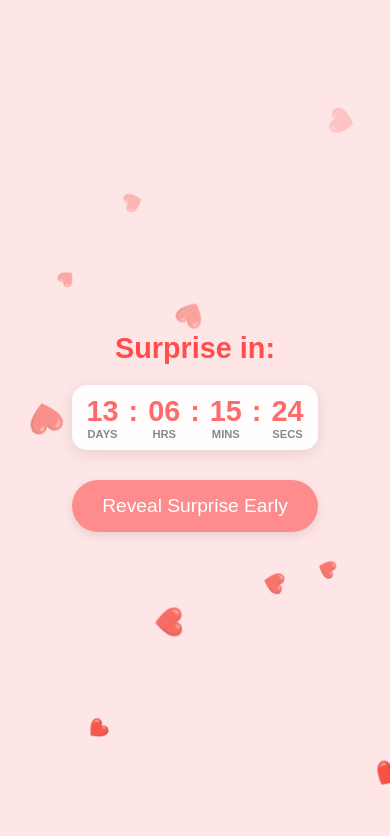
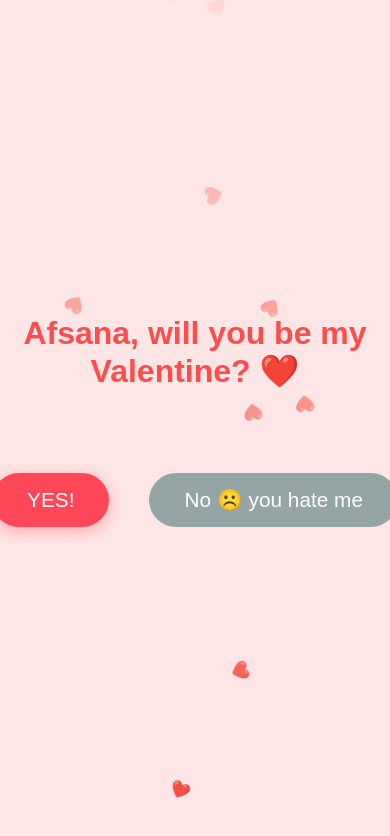
Before and after one commit to rayancreatesart/surprise, a plain HTML site: page index.html in a window 390 px wide. Drawn offline with Linux system fonts and the light colour scheme.

Commit message:
Add files via upload

```diff
--- a/index.html
+++ b/index.html
@@ -14,8 +14,41 @@
             color: #ff4d4d; overflow: hidden; position: relative;
         }
 
-        h1 { font-size: 2.2rem; margin-bottom: 20px; z-index: 10; padding: 0 10px; }
+        /* Section Visibility */
+        #invite-section { display: flex; flex-direction: column; align-items: center; z-index: 100; width: 100%; height: 100%; justify-content: center; }
+        #countdown-section { display: none; flex-direction: column; align-items: center; }
 
+        h1 { font-size: 2.5rem; margin-bottom: 40px; z-index: 10; padding: 0 20px; }
+
+        /* Button Layout */
+        .btn-container {
+            display: flex;
+            gap: 100px; /* Increased separation */
+            margin-top: 20px;
+            align-items: center;
+            justify-content: center;
+            min-height: 100px;
+        }
+
+        .btn {
+            padding: 15px 35px; font-size: 1.3rem; color: white;
+            border: none; border-radius: 50px; cursor: pointer;
+            transition: transform 0.2s; z-index: 10;
+        }
+
+        #yes-btn {
+            background-color: #ff4757;
+            box-shadow: 0 4px 15px rgba(255, 71, 87, 0.4);
+        }
+
+        #no-btn {
+            background-color: #95a5a6;
+            position: relative; /* Starts in place, then goes absolute */
+            transition: all 0.3s cubic-bezier(0.175, 0.885, 0.32, 1.275);
+            white-space: nowrap;
+        }
+
+        /* Existing Styles */
         #timer {
             font-size: 2.5rem; font-weight: bold;
             background: rgba(255, 255, 255, 0.9);
@@ -24,84 +57,126 @@
             color: #ff6b6b; display: flex; gap: 10px;
             margin-bottom: 30px; z-index: 10;
         }
-
         .time-segment { display: flex; flex-direction: column; align-items: center; }
         .label { font-size: 0.7rem; color: #888; text-transform: uppercase; }
 
-        .btn {
-            padding: 15px 30px; font-size: 1.2rem; color: white;
-            border: none; border-radius: 50px; cursor: pointer;
-            transition: transform 0.2s; z-index: 10;
+        #fake-reveal-btn { background-color: #ff8c8c; }
+        #reveal-btn { display: none; background-color: #ff4757; animation: pulse 2s infinite; }
+        #nice-try-msg { display: none; margin-top: 25px; font-size: 1.3rem; font-weight: bold; color: #d63031; }
+        #surprise-img { display: none; max-width: 90%; max-height: 70vh; border-radius: 15px; box-shadow: 0 10px 25px rgba(0,0,0,0.2); animation: fadeIn 1s ease-in; }
+
+        /* Heart Animations */
+        .heart { position: absolute; color: #ff4d4d; user-select: none; pointer-events: none; }
+        .float-heart { bottom: -20px; animation: floatUp linear forwards; }
+        .burst-heart { top: 50%; left: 50%; animation: burstOut 1.5s ease-out forwards; }
+
+        @keyframes floatUp { 0% { transform: translateY(0) rotate(0deg); opacity: 1; } 100% { transform: translateY(-110vh) rotate(360deg); opacity: 0; } }
+
+        @keyframes burstOut {
+            0% { transform: translate(-50%, -50%) scale(0); opacity: 1; }
+            100% { transform: translate(var(--x), var(--y)) scale(1.5) rotate(var(--r)); opacity: 0; }
         }
 
-        #fake-reveal-btn { background-color: #ff8c8c; box-shadow: 0 4px 10px rgba(0,0,0,0.1); }
-        #reveal-btn {
-            display: none; background-color: #ff4757;
-            box-shadow: 0 4px 15px rgba(255, 71, 87, 0.4);
-            animation: pulse 2s infinite;
-        }
+        @keyframes pulse { 0% { box-shadow: 0 0 0 0 rgba(255, 71, 87, 0.7); } 70% { box-shadow: 0 0 0 10px rgba(255, 71, 87, 0); } 100% { box-shadow: 0 0 0 0 rgba(255, 71, 87, 0); } }
+        @keyframes fadeIn { from { opacity: 0; transform: translateY(10px); } to { opacity: 1; transform: translateY(0); } }
 
-        #nice-try-msg {
-            display: none; margin-top: 25px; font-size: 1.3rem;
-            font-weight: bold; color: #d63031; z-index: 10;
-            animation: fadeIn 0.5s ease-in;
-        }
-
-        #surprise-img {
-            display: none; max-width: 90%; max-height: 70vh;
-            border-radius: 15px; box-shadow: 0 10px 25px rgba(0,0,0,0.2);
-            animation: fadeIn 1s ease-in; z-index: 20;
-        }
-
-        .heart {
-            position: absolute; bottom: -20px; color: #ff4d4d;
-            font-size: 20px; user-select: none; pointer-events: none;
-            animation: floatUp linear forwards;
-        }
-
-        @keyframes floatUp {
-            0% { transform: translateY(0) rotate(0deg); opacity: 1; }
-            100% { transform: translateY(-110vh) rotate(360deg); opacity: 0; }
-        }
-
-        @keyframes pulse {
-            0% { box-shadow: 0 0 0 0 rgba(255, 71, 87, 0.7); }
-            70% { box-shadow: 0 0 0 10px rgba(255, 71, 87, 0); }
-            100% { box-shadow: 0 0 0 0 rgba(255, 71, 87, 0); }
-        }
-
-        @keyframes fadeIn {
-            from { opacity: 0; transform: translateY(10px); }
-            to { opacity: 1; transform: translateY(0); }
-        }
-
-        @media (max-width: 400px) {
-            #timer { font-size: 1.8rem; padding: 10px 15px; }
-            h1 { font-size: 1.8rem; }
+        @media (max-width: 500px) {
+            .btn-container { gap: 40px; }
+            h1 { font-size: 2rem; }
         }
     </style>
 </head>
 <body>
 
+    <div id="invite-section">
+        <h1>Afsana, will you be my Valentine? ❤️</h1>
+        <div class="btn-container">
+            <button id="yes-btn" class="btn">YES!</button>
+            <button id="no-btn" class="btn">No ☹️ you hate me</button>
+        </div>
+    </div>
+
+    <div id="countdown-section">
         <h1 id="main-title">Surprise in:</h1>
-
         <div id="timer">
             <div class="time-segment"><span id="days">00</span><span class="label">Days</span></div> :
             <div class="time-segment"><span id="hours">00</span><span class="label">Hrs</span></div> :
             <div class="time-segment"><span id="minutes">00</span><span class="label">Mins</span></div> :
             <div class="time-segment"><span id="seconds">00</span><span class="label">Secs</span></div>
         </div>
-
         <button id="fake-reveal-btn" class="btn">Reveal Surprise Early</button>
         <div id="nice-try-msg">Nice Try Afsana!!! See you soon ❤️</div>
-
         <button id="reveal-btn" class="btn">Click Here ❤️</button>
-
         <img id="surprise-img" src="IMG_0197.jpg" alt="Surprise!">
+    </div>
 
     <audio id="bg-music" src="music.mp3" loop></audio>
+    <audio id="victory-sound" src="victory.mp3"></audio>
 
     <script>
+        const noBtn = document.getElementById('no-btn');
+        const yesBtn = document.getElementById('yes-btn');
+        const inviteSection = document.getElementById('invite-section');
+        const countdownSection = document.getElementById('countdown-section');
+        const victorySound = document.getElementById('victory-sound');
+
+        // NO button evasion
+        const moveNoButton = () => {
+            // Switch to absolute positioning on first move
+            noBtn.style.position = 'absolute';
+
+            // Calculate padding to keep button away from the very edge
+            const padding = 50;
+            const maxWidth = window.innerWidth - noBtn.offsetWidth - padding;
+            const maxHeight = window.innerHeight - noBtn.offsetHeight - padding;
+
+            const randomX = Math.max(padding, Math.random() * maxWidth);
+            const randomY = Math.max(padding, Math.random() * maxHeight);
+
+            noBtn.style.left = `${randomX}px`;
+            noBtn.style.top = `${randomY}px`;
+        };
+
+        noBtn.addEventListener('mouseover', moveNoButton);
+        noBtn.addEventListener('touchstart', (e) => {
+            e.preventDefault(); // Prevents clicking it while jumping on mobile
+            moveNoButton();
+        });
+
+        function createVictoryBurst() {
+            for(let i=0; i<30; i++) {
+                const heart = document.createElement('div');
+                heart.classList.add('heart', 'burst-heart');
+                heart.innerHTML = '❤️';
+                heart.style.setProperty('--x', `${(Math.random() - 0.5) * 600}px`);
+                heart.style.setProperty('--y', `${(Math.random() - 0.5) * 600}px`);
+                heart.style.setProperty('--r', `${Math.random() * 360}deg`);
+                document.body.appendChild(heart);
+                setTimeout(() => heart.remove(), 1500);
+            }
+        }
+
+        yesBtn.addEventListener('click', () => {
+            createVictoryBurst();
+            victorySound.play().catch(() => {});
+            setTimeout(() => {
+                inviteSection.style.display = 'none';
+                countdownSection.style.display = 'flex';
+            }, 600);
+        });
+
+        function createFloatHeart() {
+            const heart = document.createElement('div');
+            heart.classList.add('heart', 'float-heart');
+            heart.innerHTML = '❤️';
+            heart.style.left = Math.random() * 100 + 'vw';
+            heart.style.animationDuration = Math.random() * 3 + 2 + 's';
+            heart.style.opacity = Math.random();
+            document.body.appendChild(heart);
+            setTimeout(() => heart.remove(), 5000);
+        }
+        setInterval(createFloatHeart, 400);
+
         const countToDate = new Date("Feb 14, 2026 00:00:00").getTime();
         const testingMode = false;
 
@@ -113,26 +188,11 @@
         const imageElement = document.getElementById('surprise-img');
         const music = document.getElementById('bg-music');
 
-        function createHeart() {
-            const heart = document.createElement('div');
-            heart.classList.add('heart');
-            heart.innerHTML = '❤️';
-            heart.style.left = Math.random() * 100 + 'vw';
-            heart.style.animationDuration = Math.random() * 3 + 2 + 's';
-            heart.style.opacity = Math.random();
-            heart.style.fontSize = Math.random() * 20 + 10 + 'px';
-            document.body.appendChild(heart);
-            setTimeout(() => { heart.remove(); }, 5000);
-        }
-
-        setInterval(createHeart, 300);
-
         fakeButton.addEventListener('click', () => { niceTryMsg.style.display = "block"; });
 
         const x = setInterval(function() {
             const now = new Date().getTime();
             const distance = countToDate - now;
-
             const days = Math.floor(distance / (1000 * 60 * 60 * 24));
             const hours = Math.floor((distance % (1000 * 60 * 60 * 24)) / (1000 * 60 * 60));
             const minutes = Math.floor((distance % (1000 * 60 * 60)) / (1000 * 60));
@@ -157,7 +217,7 @@
             this.style.display = "none";
             titleElement.style.display = "none";
             imageElement.style.display = "block";
-            music.play(); // Music starts here!
+            music.play();
         });
     </script>
 </body>
```
Also changed, not shown: 1 other file. Lines whose indentation alone changed are shown as unchanged.
